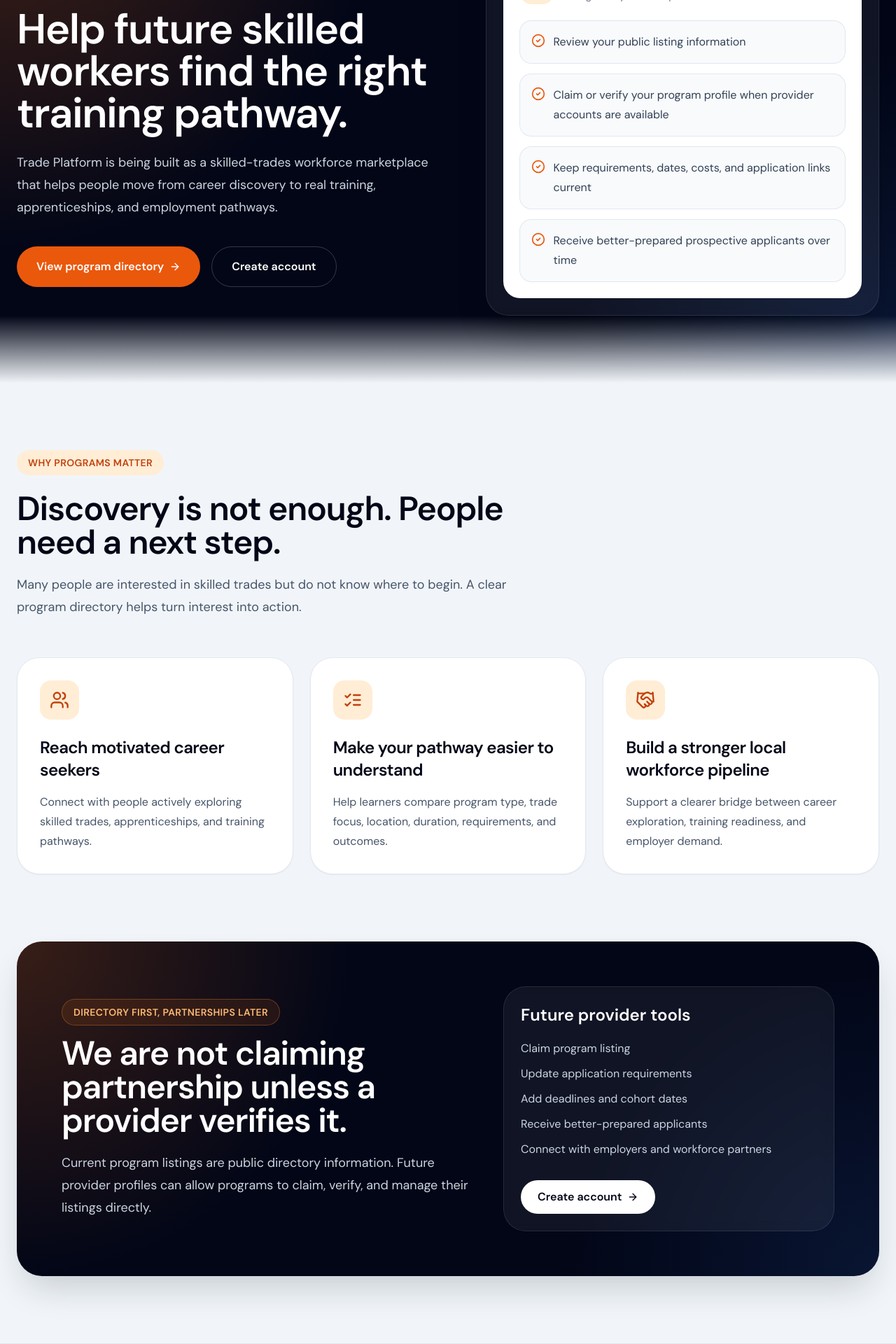
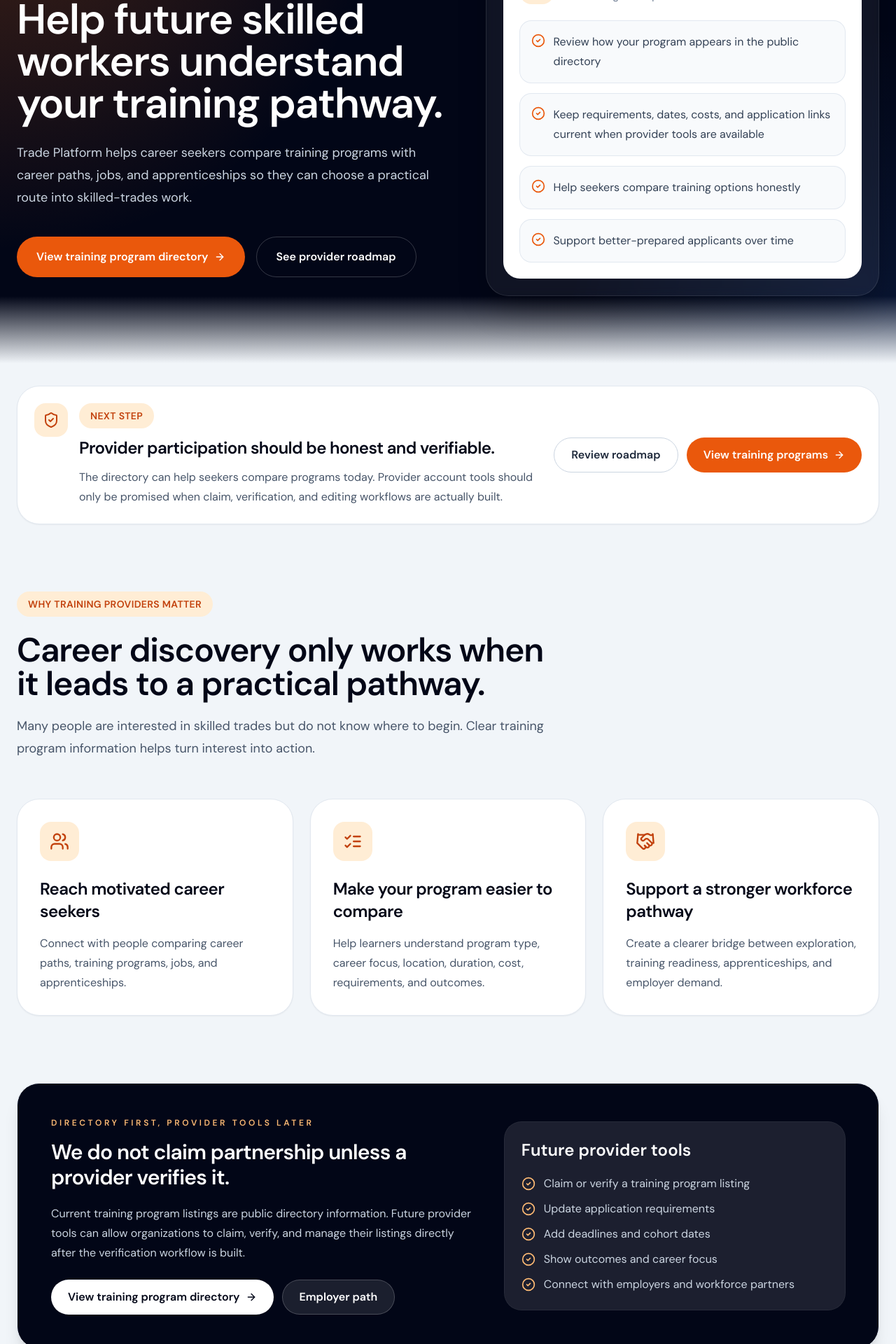
Before and after one commit to sashadman/forge, a Next.js app: page /for-programs in a window 1280 px wide. Shown: the part 260-2180 px from the top of the page at 70% size. Built offline with nearby package versions, Linux system fonts and the light colour scheme; no server answers.

Commit message:
add these two as well

```diff
--- a/app/for-programs/page.tsx
+++ b/app/for-programs/page.tsx
@@ -6,44 +6,54 @@ import {
   GraduationCap,
   Handshake,
   ListChecks,
+  ShieldCheck,
   Users,
 } from 'lucide-react'
 import SiteNavbar from '@/components/layout/SiteNavbar'
 import SiteFooter from '@/components/layout/SiteFooter'
+import NextStepPanel from '@/components/ui/NextStepPanel'
 import { siteConfig } from '@/config/site'
 
 export const metadata: Metadata = {
-  title: `For Programs — ${siteConfig.name}`,
+  title: `For Training Providers — ${siteConfig.name}`,
   description:
-    'Learn how training providers, apprenticeship programs, workforce organizations, and schools can participate in the skilled trades workforce marketplace.',
+    'Learn how training providers, apprenticeship programs, workforce organizations, and schools can participate in the skilled-trades pathway platform.',
 }
 
 const benefits = [
   {
     title: 'Reach motivated career seekers',
     description:
-      'Connect with people actively exploring skilled trades, apprenticeships, and training pathways.',
+      'Connect with people comparing career paths, training programs, jobs, and apprenticeships.',
     icon: Users,
   },
   {
-    title: 'Make your pathway easier to understand',
+    title: 'Make your program easier to compare',
     description:
-      'Help learners compare program type, trade focus, location, duration, requirements, and outcomes.',
+      'Help learners understand program type, career focus, location, duration, cost, requirements, and outcomes.',
     icon: ListChecks,
   },
   {
-    title: 'Build a stronger local workforce pipeline',
+    title: 'Support a stronger workforce pathway',
     description:
-      'Support a clearer bridge between career exploration, training readiness, and employer demand.',
+      'Create a clearer bridge between exploration, training readiness, apprenticeships, and employer demand.',
     icon: Handshake,
   },
 ]
 
 const participationSteps = [
-  'Review your public listing information',
-  'Claim or verify your program profile when provider accounts are available',
-  'Keep requirements, dates, costs, and application links current',
-  'Receive better-prepared prospective applicants over time',
+  'Review how your program appears in the public directory',
+  'Keep requirements, dates, costs, and application links current when provider tools are available',
+  'Help seekers compare training options honestly',
+  'Support better-prepared applicants over time',
+]
+
+const futureProviderTools = [
+  'Claim or verify a training program listing',
+  'Update application requirements',
+  'Add deadlines and cohort dates',
+  'Show outcomes and career focus',
+  'Connect with employers and workforce partners',
 ]
 
 export default function ForProgramsPage() {
@@ -56,26 +66,29 @@ export default function ForProgramsPage() {
 
         <div className="section-shell relative grid gap-12 py-24 lg:grid-cols-[1.05fr_0.95fr] lg:items-center">
           <div>
-            <p className="eyebrow-dark">For training programs</p>
+            <p className="eyebrow-dark">For training providers</p>
 
             <h1 className="page-title-dark mt-6">
-              Help future skilled workers find the right training pathway.
+              Help future skilled workers understand your training pathway.
             </h1>
 
             <p className="lead-text-dark mt-6 max-w-3xl">
-              {siteConfig.name} is being built as a skilled-trades workforce
-              marketplace that helps people move from career discovery to real
-              training, apprenticeships, and employment pathways.
+              {siteConfig.name} helps career seekers compare training programs
+              with career paths, jobs, and apprenticeships so they can choose a
+              practical route into skilled-trades work.
             </p>
 
             <div className="mt-10 flex flex-col gap-4 sm:flex-row">
               <Link href="/programs" className="btn-primary px-7 py-4">
-                View program directory
+                View training program directory
                 <ArrowRight className="h-4 w-4" />
               </Link>
 
-              <Link href="/auth/sign-up" className="btn-outline-dark px-7 py-4">
-                Create account
+              <Link
+                href="#provider-readiness"
+                className="btn-outline-dark px-7 py-4"
+              >
+                See provider roadmap
               </Link>
             </div>
           </div>
@@ -88,9 +101,9 @@ export default function ForProgramsPage() {
                 </div>
 
                 <div>
-                  <p className="font-bold">Program directory layer</p>
+                  <p className="font-bold">Training program directory</p>
                   <p className="text-sm text-slate-500">
-                    Listings today · verified profiles later
+                    Public listings now · provider tools later
                   </p>
                 </div>
               </div>
@@ -108,18 +121,32 @@ export default function ForProgramsPage() {
         </div>
       </section>
 
-      <section className="section-light section-padding">
+      <section className="section-light pb-20">
         <div className="section-shell">
+          <div className="pt-8">
+            <NextStepPanel
+              title="Provider participation should be honest and verifiable."
+              description="The directory can help seekers compare programs today. Provider account tools should only be promised when claim, verification, and editing workflows are actually built."
+              primaryHref="/programs"
+              primaryLabel="View training programs"
+              secondaryHref="#provider-readiness"
+              secondaryLabel="Review roadmap"
+              icon={<ShieldCheck className="h-6 w-6" />}
+            />
+          </div>
+
+          <section className="section-padding">
             <div className="max-w-3xl">
-            <p className="eyebrow">Why programs matter</p>
+              <p className="eyebrow">Why training providers matter</p>
 
               <h2 className="section-title mt-6">
-              Discovery is not enough. People need a next step.
+                Career discovery only works when it leads to a practical pathway.
               </h2>
 
               <p className="lead-text mt-5">
-              Many people are interested in skilled trades but do not know where
-              to begin. A clear program directory helps turn interest into action.
+                Many people are interested in skilled trades but do not know
+                where to begin. Clear training program information helps turn
+                interest into action.
               </p>
             </div>
 
@@ -142,45 +169,58 @@ export default function ForProgramsPage() {
                 )
               })}
             </div>
-        </div>
           </section>
 
-      <section className="section-light pb-24">
-        <div className="section-shell">
-          <div className="dark-panel px-8 py-16 md:px-16">
-            <div className="dark-panel-content grid gap-10 lg:grid-cols-[1fr_0.8fr] lg:items-center">
+          <section
+            id="provider-readiness"
+            className="scroll-mt-28 rounded-[2rem] border border-slate-200 bg-slate-950 p-8 text-white shadow-xl md:p-12"
+          >
+            <div className="grid gap-10 lg:grid-cols-[1fr_0.8fr] lg:items-center">
               <div>
-                <p className="eyebrow-dark">Directory first, partnerships later</p>
+                <p className="text-xs font-bold uppercase tracking-[0.3em] text-orange-300">
+                  Directory first, provider tools later
+                </p>
 
-                <h2 className="section-title-dark mt-4">
-                  We are not claiming partnership unless a provider verifies it.
+                <h2 className="mt-4 text-3xl font-bold tracking-tight">
+                  We do not claim partnership unless a provider verifies it.
                 </h2>
 
-                <p className="lead-text-dark mt-5 max-w-3xl">
-                  Current program listings are public directory information.
-                  Future provider profiles can allow programs to claim, verify,
-                  and manage their listings directly.
+                <p className="mt-5 max-w-3xl leading-7 text-slate-300">
+                  Current training program listings are public directory
+                  information. Future provider tools can allow organizations to
+                  claim, verify, and manage their listings directly after the
+                  verification workflow is built.
                 </p>
+
+                <div className="mt-6 flex flex-col gap-3 sm:flex-row">
+                  <Link href="/programs" className="btn-light">
+                    View training program directory
+                    <ArrowRight className="h-4 w-4" />
+                  </Link>
+
+                  <Link
+                    href="/for-employers"
+                    className="btn-outline border-white/20 bg-white/10 text-white hover:bg-white/15"
+                  >
+                    Employer path
+                  </Link>
+                </div>
               </div>
 
-              <div className="card-dark">
+              <div className="rounded-3xl bg-white/10 p-6 ring-1 ring-white/15">
                 <h3 className="text-2xl font-bold">Future provider tools</h3>
 
                 <ul className="mt-5 space-y-3 text-slate-300">
-                  <li>Claim program listing</li>
-                  <li>Update application requirements</li>
-                  <li>Add deadlines and cohort dates</li>
-                  <li>Receive better-prepared applicants</li>
-                  <li>Connect with employers and workforce partners</li>
+                  {futureProviderTools.map((tool) => (
+                    <li key={tool} className="flex gap-3">
+                      <CheckCircle2 className="mt-0.5 h-5 w-5 shrink-0 text-orange-300" />
+                      <span>{tool}</span>
+                    </li>
+                  ))}
                 </ul>
-
-                <Link href="/auth/sign-up" className="btn-light mt-8">
-                  Create account
-                  <ArrowRight className="h-4 w-4" />
-                </Link>
               </div>
             </div>
-          </div>
+          </section>
         </div>
       </section>
 
--- a/app/programs/page.tsx
+++ b/app/programs/page.tsx
@@ -1,4 +1,5 @@
 import type { Metadata } from 'next'
+import Link from 'next/link'
 import { BriefcaseBusiness, GraduationCap } from 'lucide-react'
 import SiteNavbar from '@/components/layout/SiteNavbar'
 import SiteFooter from '@/components/layout/SiteFooter'
@@ -10,7 +11,7 @@ import { siteConfig } from '@/config/site'
 export const metadata: Metadata = {
   title: `Training Programs — ${siteConfig.name}`,
   description:
-    'Browse skilled-trades training programs, apprenticeships, and workforce pathways.',
+    'Browse skilled-trades training programs, apprenticeships, pre-apprenticeships, and workforce preparation pathways.',
 }
 
 export default async function ProgramsPage() {
@@ -60,11 +61,11 @@ export default async function ProgramsPage() {
             <p className="eyebrow-dark">Training programs</p>
 
             <h1 className="page-title-dark mt-6">
-              Build skills for skilled-trades careers.
+              Compare training options before you apply.
             </h1>
 
             <p className="lead-text-dark mt-6 max-w-3xl">
-              Compare apprenticeships, pre-apprenticeships, workforce programs,
+              Browse apprenticeships, pre-apprenticeships, workforce programs,
               and training providers. Use this page when you need preparation
               before applying to jobs or apprenticeships.
             </p>
@@ -74,7 +75,7 @@ export default async function ProgramsPage() {
 
       <section className="section-light pb-20">
         <div className="section-shell">
-          <div className="-pt-8">
+          <div className="pt-8">
             <NextStepPanel
               title="Training should connect to a real career path."
               description="Use saved training programs to compare cost, duration, requirements, and how each pathway can move you toward real jobs or apprenticeships."
@@ -114,16 +115,16 @@ export default async function ProgramsPage() {
                 </p>
 
                 <div className="mt-6 flex flex-col gap-3 sm:flex-row">
-                  <a href="/opportunities" className="btn-light">
+                  <Link href="/opportunities" className="btn-light">
                     View jobs & apprenticeships
-                  </a>
+                  </Link>
 
-                  <a
+                  <Link
                     href="/dashboard/readiness"
                     className="btn-outline border-white/20 bg-white/10 text-white hover:bg-white/15"
                   >
                     Build readiness profile
-                  </a>
+                  </Link>
                 </div>
               </div>
             </div>
```
Lines whose indentation alone changed are shown as unchanged.
